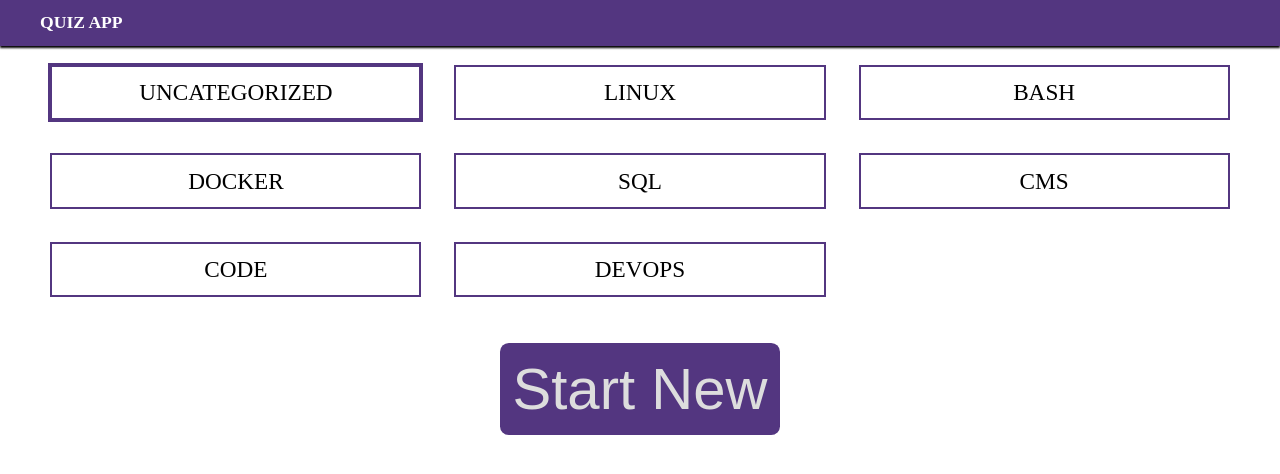
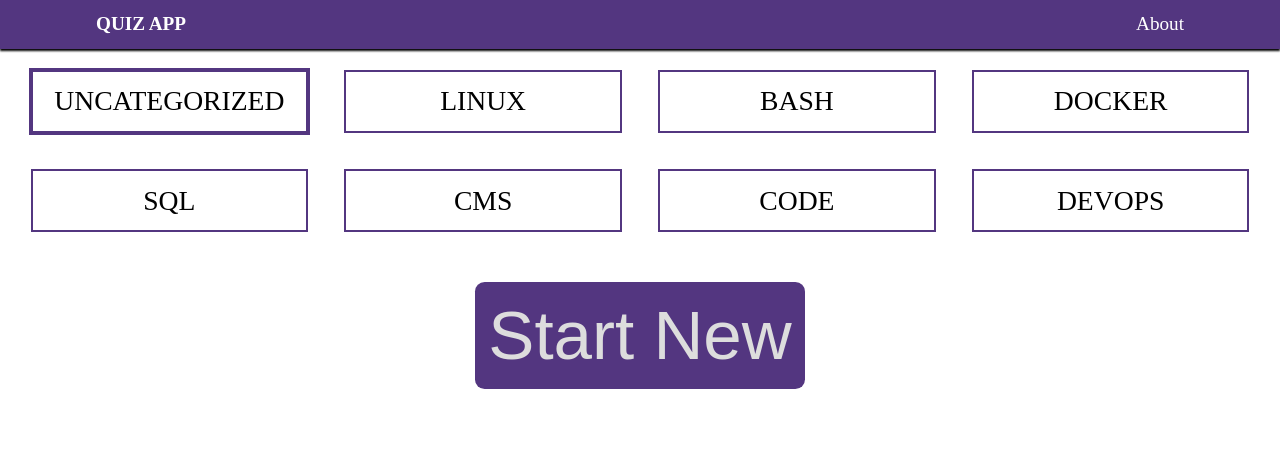
Before and after one commit to antklim89/quiz_app_vite, a Vue app: page / in a window 1280 px wide. Shown: the top 474 px of the page. Built offline with nearby package versions, Linux system fonts and the light colour scheme.

Commit message:
add About page

```diff
--- a/src/components/Header.vue
+++ b/src/components/Header.vue
@@ -6,6 +6,12 @@
                 :to="{name: 'Home'}"
             >
                 QUIZ APP
+            </router-link>
+            <router-link
+                class="link"
+                :to="{name: 'About'}"
+            >
+                About
             </router-link>
         </div>
     </div>
@@ -16,6 +22,7 @@
         background: var(--primary-color);
         box-shadow: 0px 2px 2px black;
         margin-bottom: .5rem;
+        padding: 0 var(--sp-5);
     }
     .logo {
         display: inline-block;
@@ -24,4 +31,15 @@
         color: white;
         text-decoration: none;
     }
+
+    .header {
+        display: flex;
+        justify-content: space-between;
+    }
+
+    .link {
+        color: white;
+        text-decoration: none;
+        padding: .7rem 0;
+    }
 </style>
--- a/src/styles/global.scss
+++ b/src/styles/global.scss
@@ -28,21 +28,21 @@
 }
 
 
-@media screen and (min-width: 640px) {
+@media screen and (min-width: 480px) {
     :root {
         --cols: 2;
         --fs: 1rem;
     }
 }
 
-@media screen and (min-width: 1080px) {
+@media screen and (min-width: 720px) {
     :root {
         --cols: 3;
         --fs: 1.1rem;
     }
 }
 
-@media screen and (min-width: 1920px) {
+@media screen and (min-width: 1080px) {
     :root {
         --cols: 4;
         --fs: 1.2rem;
@@ -72,8 +72,9 @@ button {
 
 .container {
     margin: 0 auto;
-    max-width: 1200px;
+    max-width: 1400px;
     width: 100%;
+    padding: 0 var(--sp-3);
 }
 
 .title {
--- a/src/views/About.vue
+++ b/src/views/About.vue
@@ -1,5 +1,8 @@
 <template>
-    <div class="about">
-        <h1>This is an about page</h1>
+    <div class="About container">
+        <h1 class="title">
+            About
+        </h1>
+        <p>The QuizAPI is a SaaS which lets you test your knowledge on a wide variety of technical topics.</p>
     </div>
 </template>
```
Also changed, not shown: 1 other file (tests, documents, lock files or other folders).
